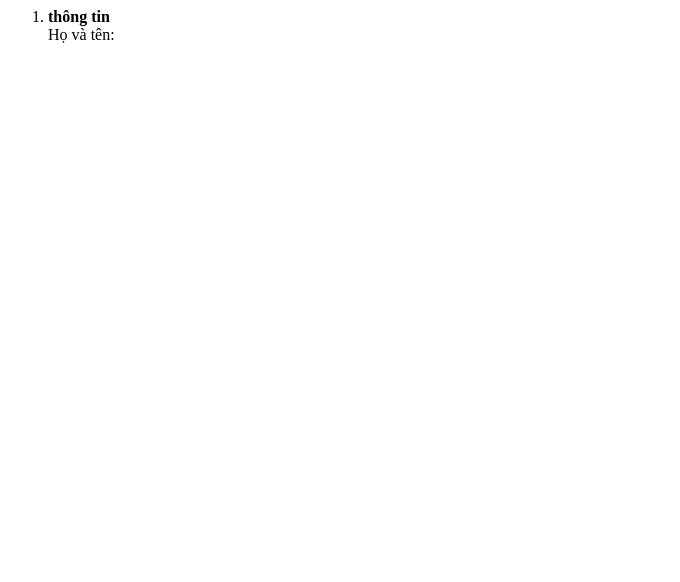
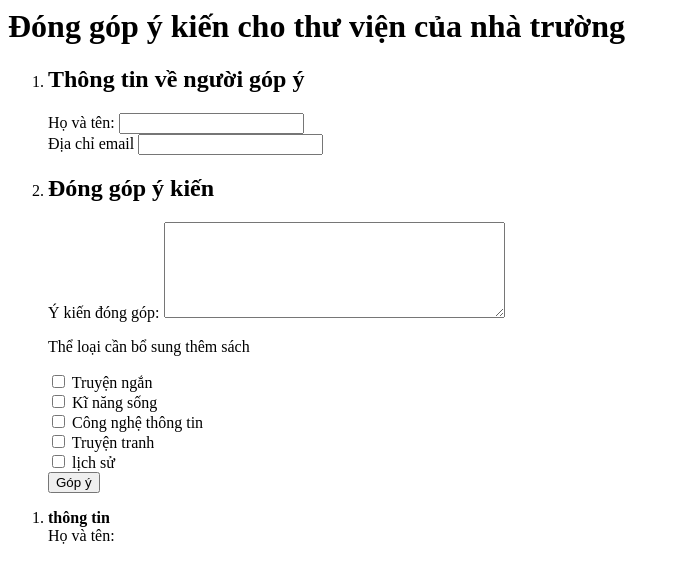
Before and after one commit to Luca4869/Website, a plain HTML site: page Bai(7_nv1).html in a window 1280 px wide. Shown: the whole page, without its empty margins (0-680 px from the left). Drawn offline with Linux system fonts and the light colour scheme.

Commit message:
Update Bai(7_nv1).html

```diff
--- a/Bai(7_nv1).html
+++ b/Bai(7_nv1).html
@@ -3,18 +3,48 @@
 <meta charset="utf-8">
 </head>
   <body>
-    <style>   <h1> Đóng góp... </h1>
+    <h1>Đóng góp ý kiến cho thư viện của nhà trường</h1>
+    <form action= "bai7_nv3.html">
+    <form>
+      <ol>
+        <li>
+          <h2>Thông tin về người góp ý</h2>
 
-      h2{color:frebrick;font-family:Verdana;}
-      h3{color:indianred;}
-      input{bg-color:yellow;}
-      textarea{bg-color:ivory;}
+
+          <label> Họ và tên:
+           <input type="text" name="txtTen">
+          </label><br>
+          <label>Địa chỉ email
+            <input type="text" name="email">
+          </label>
+
+        </li>
+        <li><h2>Đóng góp ý kiến</h2>
+    <form>
+       <label>Ý kiến đóng góp:
+         <textarea name = "txtComment" rows="6" cols="40"></textarea>
+
+       </label>
+          <p>Thể loại cần bổ sung thêm sách</p>
+          <input type="checkbox" name= "chkTruyenNgan"> Truyện ngắn<br>
+          <input type="checkbox" name= "chkKiNang"> Kĩ năng sống<br>
+          <input type="checkbox" name= "chkCNTT"> Công nghệ thông tin<br>
+          <input type="checkbox" name= "chkChuyenTranh"> Truyện tranh<br>
+          <input type="checkbox" name= "chkLichsu"> lịch sử<br>
+          <input type="submit" name="cmd" value="Góp ý">
+    </form>
+
+        </li>
+     </ol>
+    </form>
+
+  </body>
+  </html>
 
 
 
 
 
-      </style>
 
  <form>
  <ol>
```
